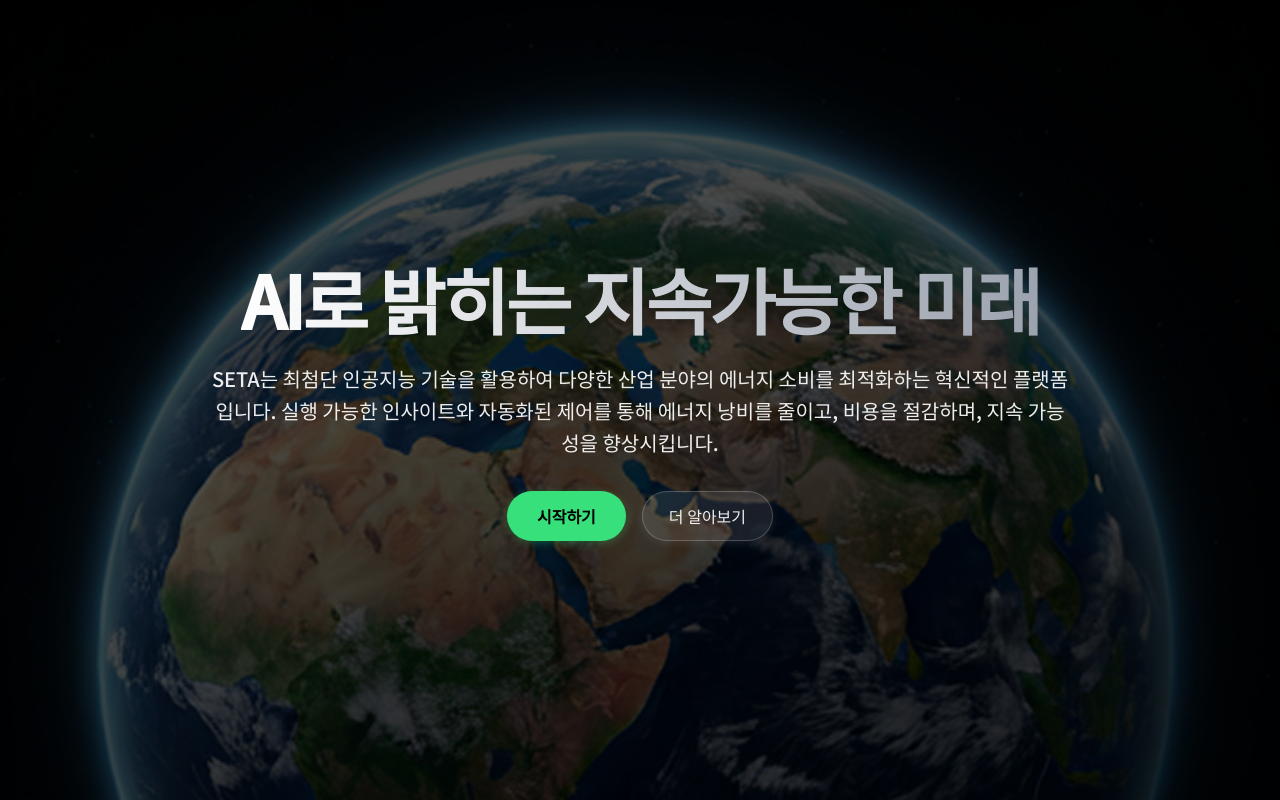
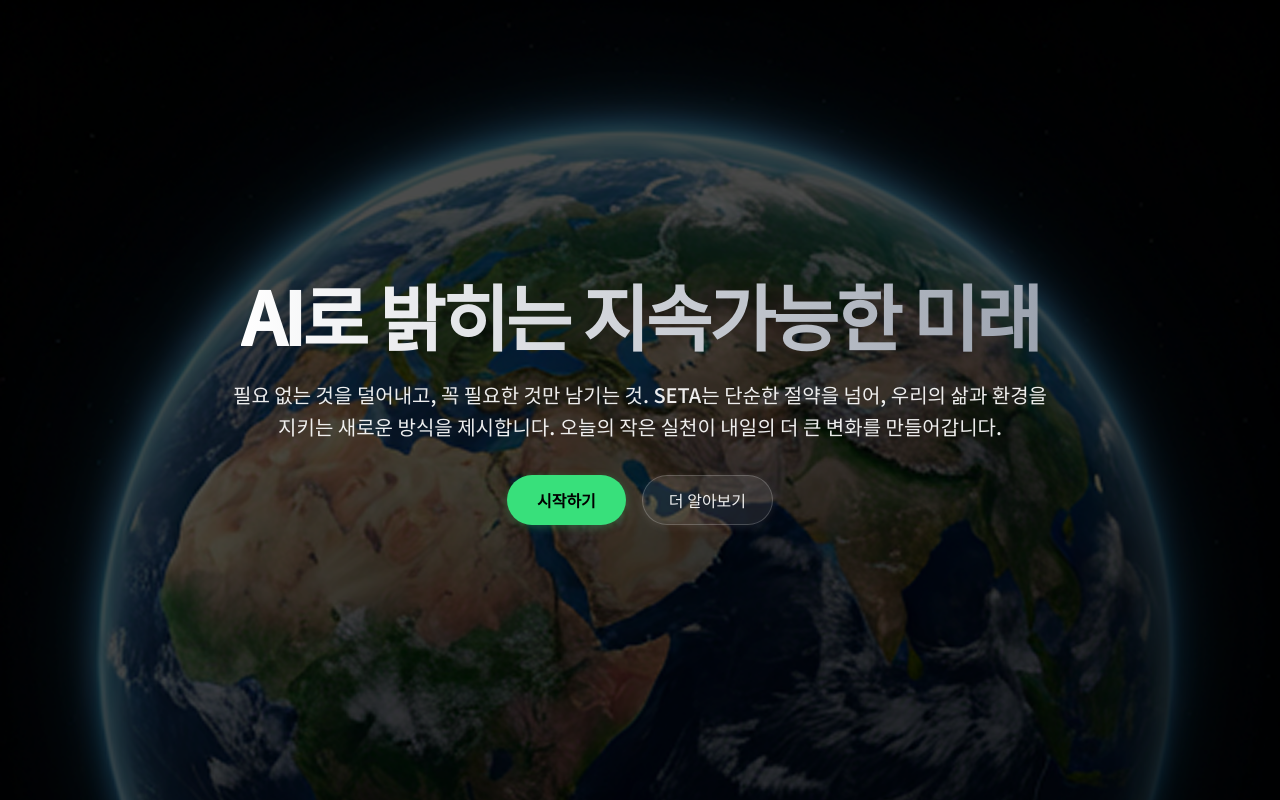
Before and after one commit to xabinM/SETA, a React (Vite) app in the folder Frontend/seta-front/: page /home in a window 1280 px wide. Built offline with nearby package versions, Linux system fonts and the light colour scheme; no server answers.

Commit message:
fix: Home.tsx 문구 밑 줄바꿈 변경

```diff
--- a/Frontend/seta-front/src/pages/Home/Home.css
+++ b/Frontend/seta-front/src/pages/Home/Home.css
@@ -54,6 +54,7 @@
     margin: 0 auto 32px;
     font-size: clamp(16px, 2.5vw, 20px);
     line-height: 1.6;
+    word-break: keep-all;
 }
 
 .home-buttons {
--- a/Frontend/seta-front/src/pages/Home/Home.tsx
+++ b/Frontend/seta-front/src/pages/Home/Home.tsx
@@ -22,10 +22,11 @@ export default function Home() {
                     </h1>
 
                     <p className="home-description">
-                        SETA는 최첨단 인공지능 기술을 활용하여 다양한 산업 분야의 에너지 소비를 최적화하는 혁신적인
-                        플랫폼입니다. 실행 가능한 인사이트와 자동화된 제어를 통해 에너지 낭비를 줄이고, 비용을 절감하며,
-                        지속 가능성을 향상시킵니다.
+                        필요 없는 것을 덜어내고, 꼭 필요한 것만 남기는 것.
+                        SETA는 단순한 절약을 넘어, 우리의 삶과 환경을 지키는 새로운 방식을 제시합니다.
+                        오늘의 작은 실천이 내일의 더 큰 변화를 만들어갑니다.
                     </p>
+
 
                     <div className="home-buttons">
                         <button
```
